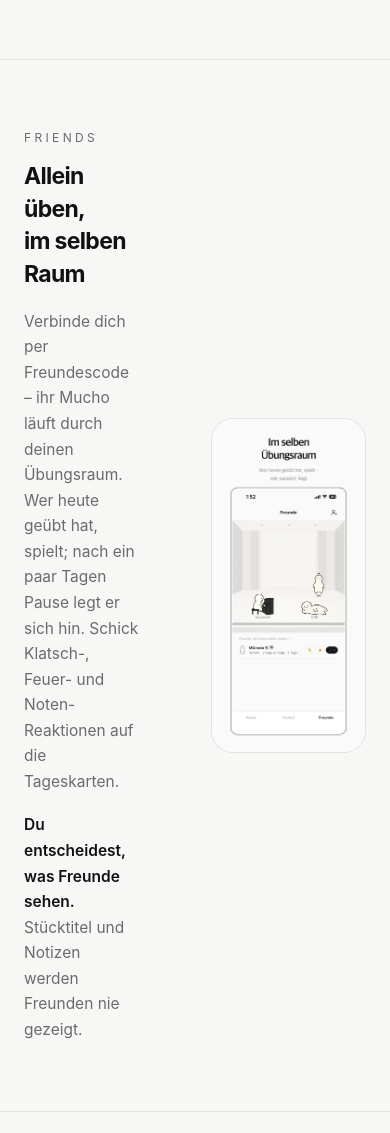
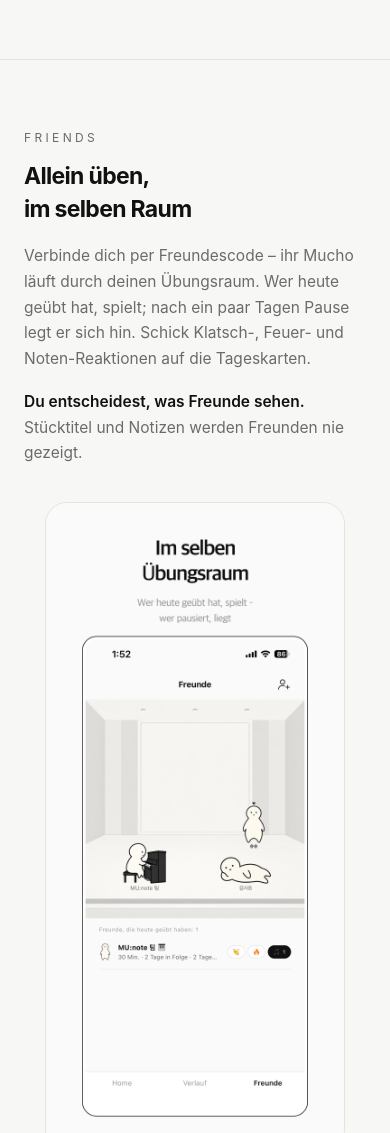
Before and after one commit to j204002/munote, a plain HTML site: page index-de.html in a window 390 px wide. Shown: the part 2680-3813 px from the top of the page. Drawn offline with Linux system fonts and the light colour scheme; a script that the page names is missing; a web font is replaced by a local one.

Commit message:
fix(landing): friends section is one column again on phones and tablets
The redesign (7c62e16) gave .friends-grid a desktop two-column layout
(picture left, text right) that the <=860px block never reset, unlike the
other two-column sections. On a 390px phone the copy was squeezed into a
narrow column. Reset it to one column (gap 36px, as before the redesign).
Desktop is unchanged. A test checks the reset on all four homes.

```diff
--- a/index-de.html
+++ b/index-de.html
@@ -477,7 +477,7 @@
     .feat-grid { grid-template-columns:1fr; gap:24px; } .feat-head { position:static; }
     .privacy-list { grid-template-columns:1fr; gap:0; } .faq { grid-template-columns:1fr; }
     .statement .lead { grid-template-columns:1fr; gap:20px; }
-    .friends-grid .friends-shot { order:0; } .friends-shot img { margin:0 auto; }
+    .friends-grid { grid-template-columns:1fr; gap:36px; } .friends-grid .friends-shot { order:0; } .friends-shot img { margin:0 auto; }
   }
 </style>
 </head>
```
Also changed, not shown: demo/tests/placeholder.test.mjs (+13 -0 lines), index-en.html (+1 -1 lines), index-es.html (+1 -1 lines), index.html (+1 -1 lines).
